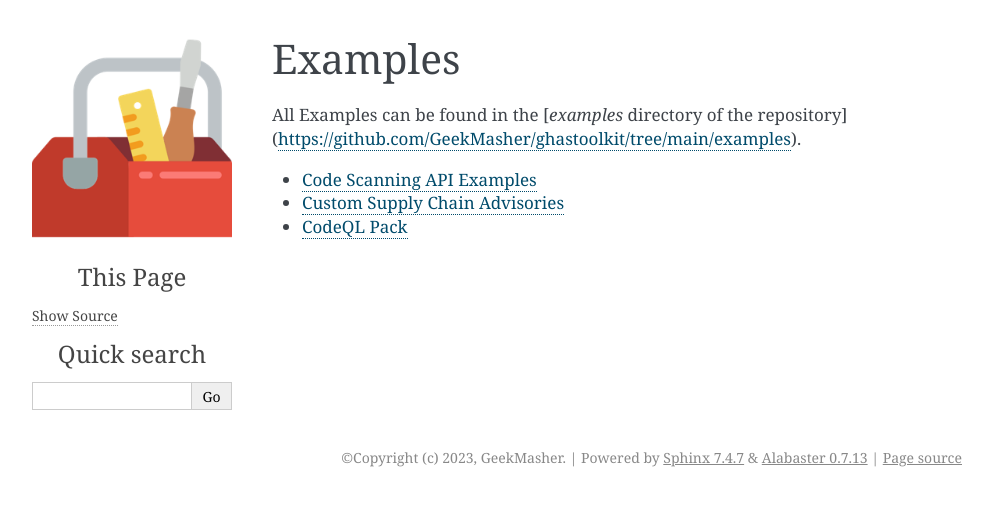
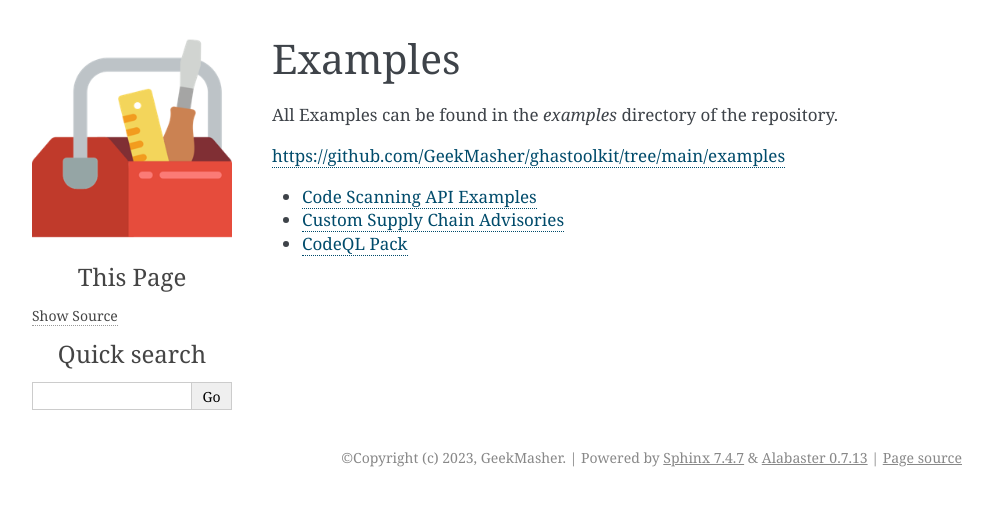
Before and after one commit to GeekMasher/ghastoolkit, a Sphinx documentation site: the page built from docs/examples/index.rst, in a window 1280 px wide. Shown: the top 506 px of the page, without its empty margins (148-1140 px from the left). Built offline with Sphinx 7.4.7, drawn with Linux system fonts in a browser that asks for light colours.

Commit message:
feat: update docs

```diff
--- a/docs/examples/index.rst
+++ b/docs/examples/index.rst
@@ -3,7 +3,9 @@
 Examples
 =============
 
-All Examples can be found in the [`examples` directory of the repository](https://github.com/GeekMasher/ghastoolkit/tree/main/examples).
+All Examples can be found in the `examples` directory of the repository.
+
+https://github.com/GeekMasher/ghastoolkit/tree/main/examples
 
 .. toctree::
    :maxdepth: 1
```
Also changed, not shown: docs/examples/advisories.md (+1 -1 lines).
